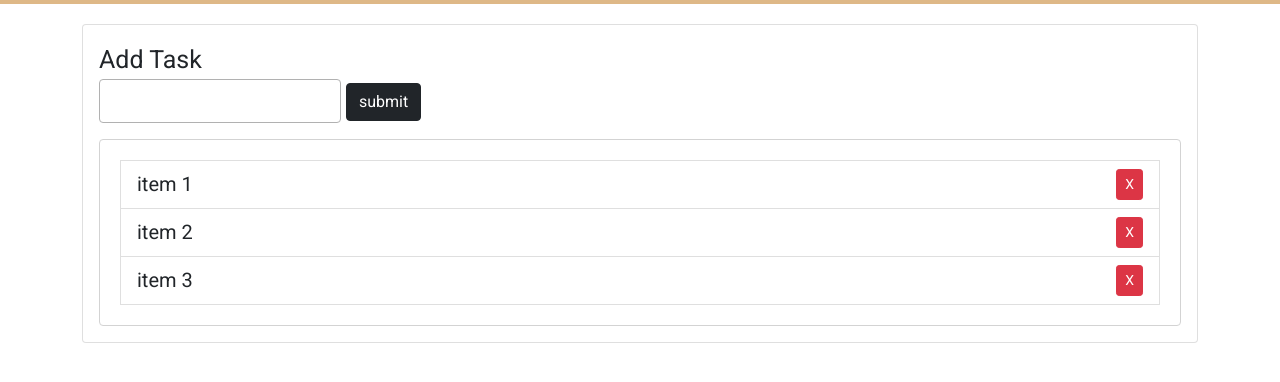
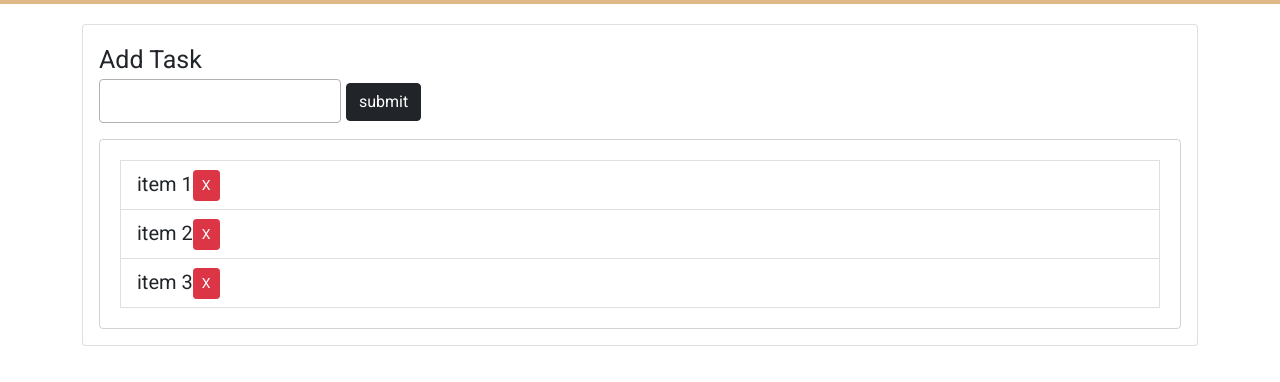
Before and after one commit to shouvik3537/To-do-list, a plain HTML site: page index.html in a window 1280 px wide. Shown: the part 106-488 px from the top of the page. Drawn offline with nearby package versions, Linux system fonts and the light colour scheme.

Commit message:
Update style.css

```diff
--- a/style.css
+++ b/style.css
@@ -33,11 +33,11 @@
 .container{
     font-size: 20px;
 }
-.list-group-item{
+/* .list-group-item{
      display: flex;
      justify-content: space-between;
 
-}
+} */
 ul{
     margin:20px;
     padding-left: 0px;
```
